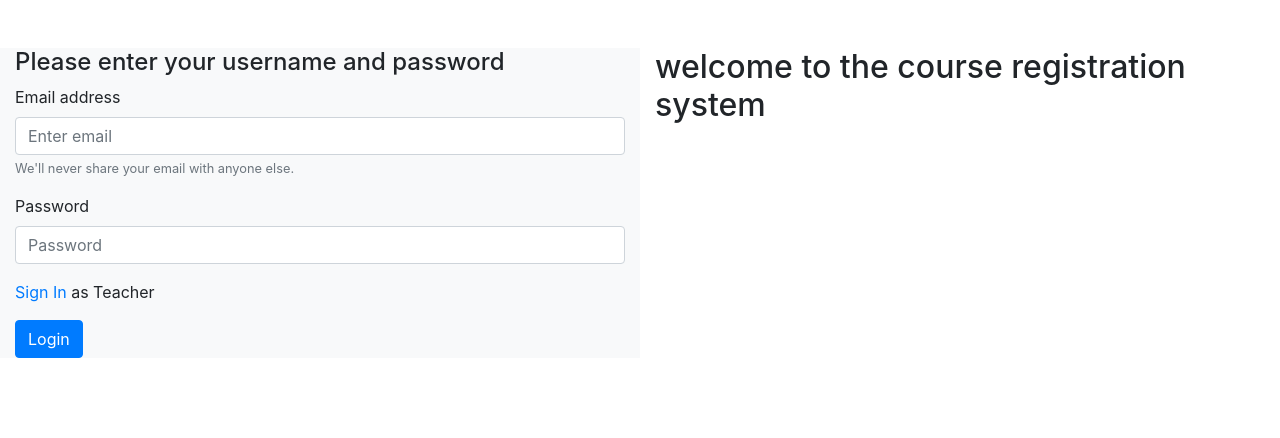
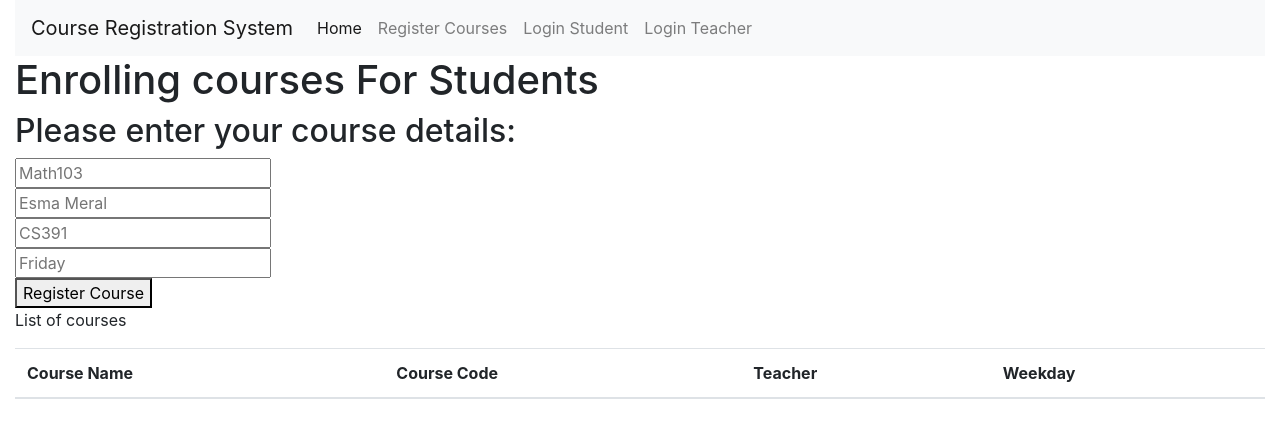
Before and after one commit to ibrahimiltifat/cs391-react, a React (Create React App) app: page /courses in a window 1280 px wide. Shown: the top 438 px of the page. Built offline with nearby package versions, Linux system fonts and the light colour scheme.

Commit message:
courses page implemented

```diff
--- a/src/App.js
+++ b/src/App.js
@@ -1,6 +1,8 @@
 import React, { useEffect } from 'react';
 import LoginTeacher from './LoginTeacher.js';
 import LoginStudent from './LoginStudent.js';
+import Course from './Course.js';
+import Menu from './Menu.js';
 
 import {
   BrowserRouter as Router,
@@ -49,10 +51,15 @@ function App() {
 
   return (
     <div className="container-fluid my-auto ">
+
       <Router>
+        <Menu />
         <Switch>
           <Route path="/teacher">
             <LoginTeacher />
+          </Route>
+          <Route path="/courses">
+            <Course />
           </Route>
           <Route path="/">
             <LoginStudent />
--- /dev/null
+++ b/src/Course.js
@@ -0,0 +1,85 @@
+import React, { useState } from 'react';
+
+function Course() {
+
+    const [courseName, setCourseName] = useState('');
+    const [teacher, setTeacher] = useState('');
+    const [courseCode, setCourseCode] = useState('');
+    const [weekDay, setWeekDay] = useState('');
+
+
+    function saveCourse() {
+        if (courseName.length > 0 && teacher.length > 0 && courseCode.length > 0 && weekDay.length > 0) {
+            let course = {
+                courseName: courseName,
+                teacher: teacher,
+                courseCode: courseCode,
+                weekday: weekDay,
+            }
+            let courses = localStorage.getItem("courses") ? JSON.parse(localStorage.getItem("courses")) : [];
+            courses.push(course);
+            localStorage.setItem("courses", JSON.stringify(courses));
+
+            window.location.reload();
+        } else {
+            alert('You have to fill all empty inputs')
+        }
+
+    }
+
+    const Courses = () => {
+        let courses = localStorage.getItem("courses") ? JSON.parse(localStorage.getItem("courses")) : [];
+
+        var rows = "";
+        courses.map((row) => {
+            var currentRow = '<tr><td>' + row.courseName + '</td><td>' + row.courseCode + '</td><td>' + row.teacher + '</td><td>' + row.weekday + '</td></tr>';
+            rows = rows + currentRow;
+        })
+
+        return <tbody dangerouslySetInnerHTML={{ __html: rows }}></tbody>;
+    }
+
+    return (
+        <div>
+            <div class="parent">
+                <div class="holder">
+                    <h1>Enrolling courses For Students</h1>
+                    <h2>Please enter your course details:</h2>
+
+                    <div class="form-input">
+                        <input id="coursename" name="coursename" placeholder="Math103" onChange={(e) => setCourseName(e.target.value)} value={courseName} />
+                    </div>
+                    <div class="form-input">
+                        <input id="teacher" name="teacher" placeholder="Esma Meral" onChange={(e) => setTeacher(e.target.value)} value={teacher} />
+                    </div>
+                    <div class="form-input">
+                        <input id="coursecode" name="coursecode" placeholder="CS391" onChange={(e) => setCourseCode(e.target.value)} value={courseCode} />
+                    </div>
+                    <div class="form-input">
+                        <input id="weekday" name="weekday" placeholder="Friday" onChange={(e) => setWeekDay(e.target.value)} value={weekDay} />
+                    </div>
+                    <button type="submit" name="submit" value="Register" id="btn" onClick={() => saveCourse()}>Register Course</button>
+                </div>
+            </div>
+            <div class="welcome">
+                <p class="intro">List of courses</p>
+                <table class="table table-checkout" id="table">
+                    <thead>
+                        <tr>
+                            <th>Course Name</th>
+                            <th>Course Code</th>
+                            <th>Teacher</th>
+                            <th>Weekday</th>
+                        </tr>
+                    </thead>
+                    <Courses />
+                </table>
+
+            </div>
+        </div >
+    );
+
+
+}
+
+export default Course;
--- a/src/LoginTeacher.js
+++ b/src/LoginTeacher.js
@@ -12,7 +12,7 @@ function LoginTeacher() {
     function onButtonClick() {
         validateUser(email, password);
     }
-    function changeRoute(){
+    function changeRoute() {
         history.push("/");
     }
     const validateUser = (email, password) => {
--- a/src/Menu.js
+++ b/src/Menu.js
@@ -1,24 +1,38 @@
-import logo from './logo.svg';
-import './App.css';
+import React from 'react';
+import {
+  useHistory
+} from "react-router-dom";
+
+
 
 function Menu() {
+
+  let history = useHistory();
+
+
   return (
-    <div className="App">
-      <header className="App-header">
-        <img src={logo} className="App-logo" alt="logo" />
-        <p>
-          Edit <code>src/App.js</code> and save to reload.
-        </p>
-        <a
-          className="App-link"
-          href="https://reactjs.org"
-          target="_blank"
-          rel="noopener noreferrer"
-        >
-          Learn React
-        </a>
-      </header>
-    </div>
+    <nav class="navbar navbar-expand-lg navbar-light bg-light">
+      <a class="navbar-brand" href="#">Course Registration System</a>
+      <button class="navbar-toggler" type="button" data-toggle="collapse" data-target="#navbarNav" aria-controls="navbarNav" aria-expanded="false" aria-label="Toggle navigation">
+        <span class="navbar-toggler-icon"></span>
+      </button>
+      <div class="collapse navbar-collapse" id="navbarNav">
+        <ul class="navbar-nav">
+          <li class="nav-item active">
+            <a class="nav-link" onClick={() => history.push("/")}>Home <span class="sr-only">(current)</span></a>
+          </li>
+          <li class="nav-item">
+            <a class="nav-link" onClick={() => history.push("/courses")}>Register Courses</a>
+          </li>
+          <li class="nav-item">
+            <a class="nav-link" onClick={() => history.push("/")}>Login Student</a>
+          </li>
+          <li class="nav-item">
+            <a class="nav-link" onClick={() => history.push("/teacher")}>Login Teacher</a>
+          </li>
+        </ul>
+      </div>
+    </nav>
   );
 }
 
```
Also changed, not shown: 2 other files (tests, documents, lock files or other folders).
